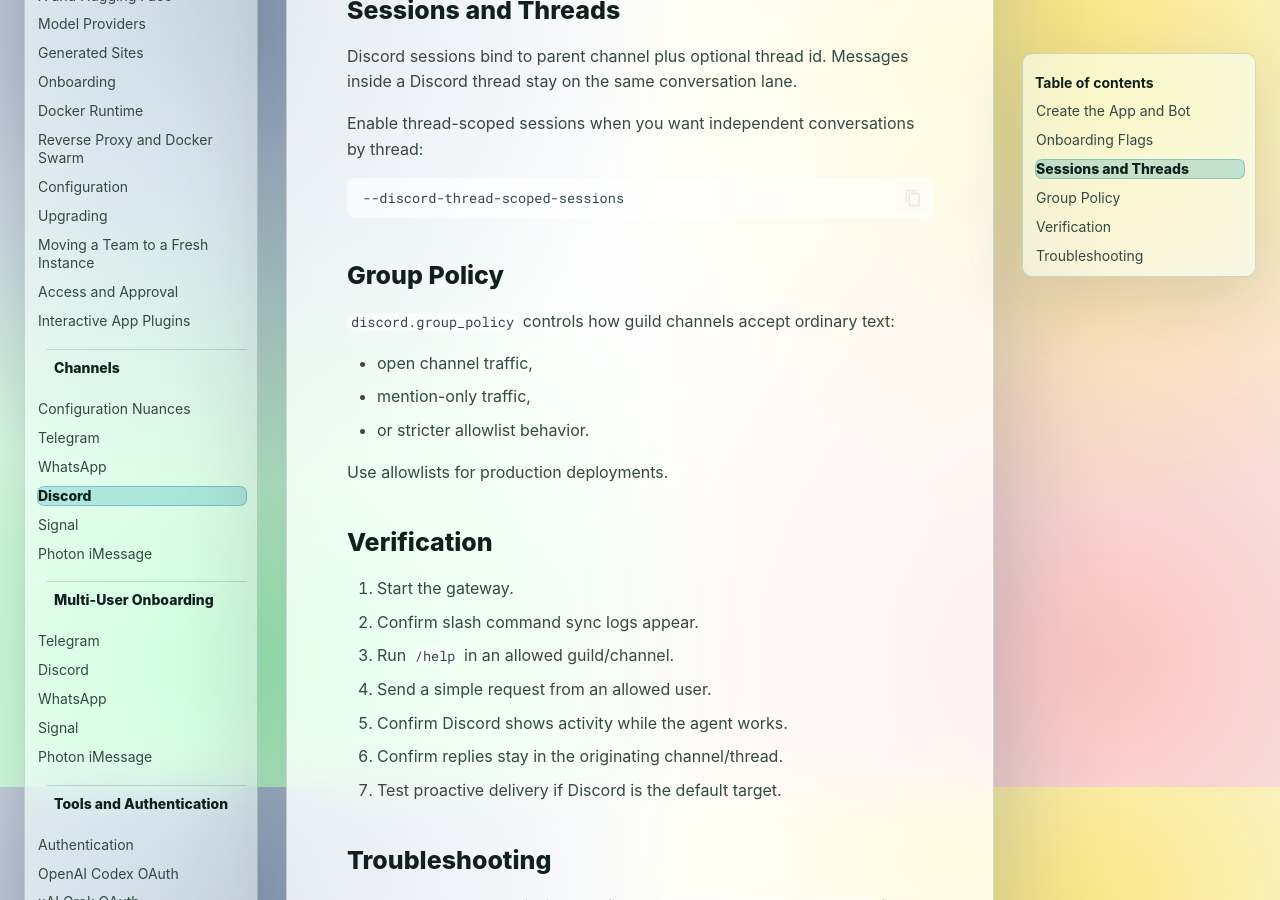
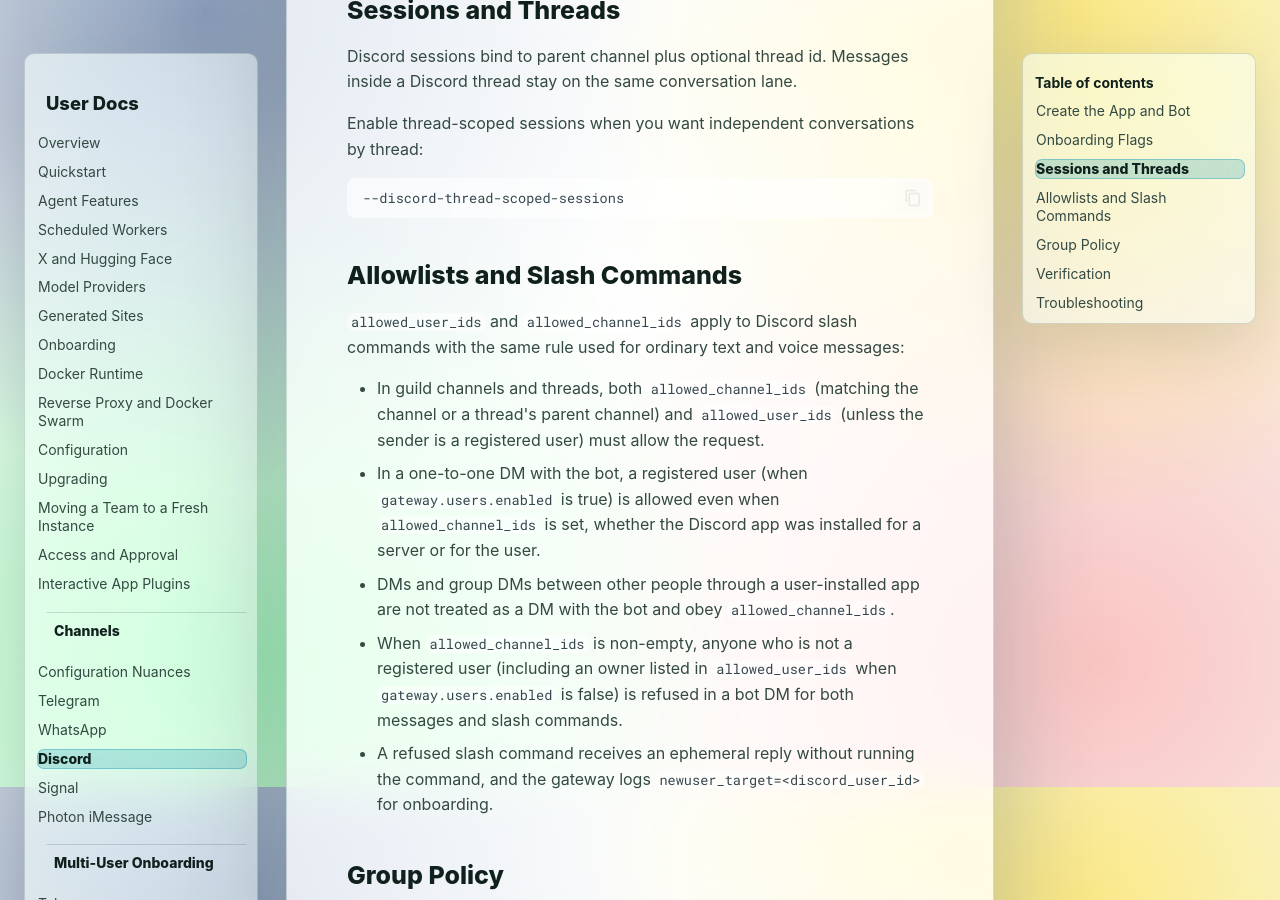
Before and after one commit to enzimo/universal-agents, an MkDocs documentation site: the page built from user_docs_source/channels/discord.md, in a window 1280 px wide and 900 px high, scrolled down 1013 px. Built offline with MkDocs 1.6.1 and Material for MkDocs 9.7.7, drawn with Linux system fonts in a browser that asks for light colours.

Commit message:
Harden Signal error replies, use Discord context for bot DMs, and update gateway docs
- Reply with fixed 'Attachment download failed.' on unexpected Signal attachment
  download errors while keeping full details in the gateway warning log (C11).
- Recognize bot DMs in _is_direct_interaction via interaction.context.dm_channel
  (discord.py 2.4+) so registered users in a one-to-one bot DM pass regardless
  of server vs user install, while DMs/group DMs between other people
  (context.private_channel) or missing context fail closed (lead intervention).
- Remove unreachable interaction.channel_id fallback in Discord slash allowlist
  handling, bump requirements.txt floor to discord.py>=2.4, and test real
  discord.Interaction payloads in both users.enabled modes (C12).
- Document Discord slash command allowlists and Signal attachment handling in
  user_docs_source/channels and user_docs_source/newuser/discord.md.

[skip ci]

Co-Authored-By: Claude Opus 5.5 <noreply@anthropic.com>

````diff
--- a/requirements.txt
+++ b/requirements.txt
@@ -57,7 +57,7 @@ requests>=2.34.2
 sympy>=1.14.0
 
 # Channel integrations
-discord.py>=2.3.2
+discord.py>=2.4
 audioop-lts>=0.2.2; python_version >= "3.13"
 python-telegram-bot>=21.11
 twilio>=9.5.2
--- a/user_docs_source/channels/discord.md
+++ b/user_docs_source/channels/discord.md
@@ -47,6 +47,26 @@ Enable thread-scoped sessions when you want independent conversations by thread:
 --discord-thread-scoped-sessions
 ```
 
+## Allowlists and Slash Commands
+
+`allowed_user_ids` and `allowed_channel_ids` apply to Discord slash commands
+with the same rule used for ordinary text and voice messages:
+
+- In guild channels and threads, both `allowed_channel_ids` (matching the
+  channel or a thread's parent channel) and `allowed_user_ids` (unless the
+  sender is a registered user) must allow the request.
+- In a one-to-one DM with the bot, a registered user (when
+  `gateway.users.enabled` is true) is allowed even when `allowed_channel_ids`
+  is set, whether the Discord app was installed for a server or for the user.
+- DMs and group DMs between other people through a user-installed app are not
+  treated as a DM with the bot and obey `allowed_channel_ids`.
+- When `allowed_channel_ids` is non-empty, anyone who is not a registered user
+  (including an owner listed in `allowed_user_ids` when `gateway.users.enabled`
+  is false) is refused in a bot DM for both messages and slash commands.
+- A refused slash command receives an ephemeral reply without running the
+  command, and the gateway logs `newuser_target=<discord_user_id>` for
+  onboarding.
+
 ## Group Policy
 
 `discord.group_policy` controls how guild channels accept ordinary text:
````
Also changed, not shown: user_docs_source/channels/configuration-nuances.md (+1 -1 lines), user_docs_source/channels/signal.md (+14 -0 lines), user_docs_source/newuser/discord.md (+11 -4 lines), 4 other files.
